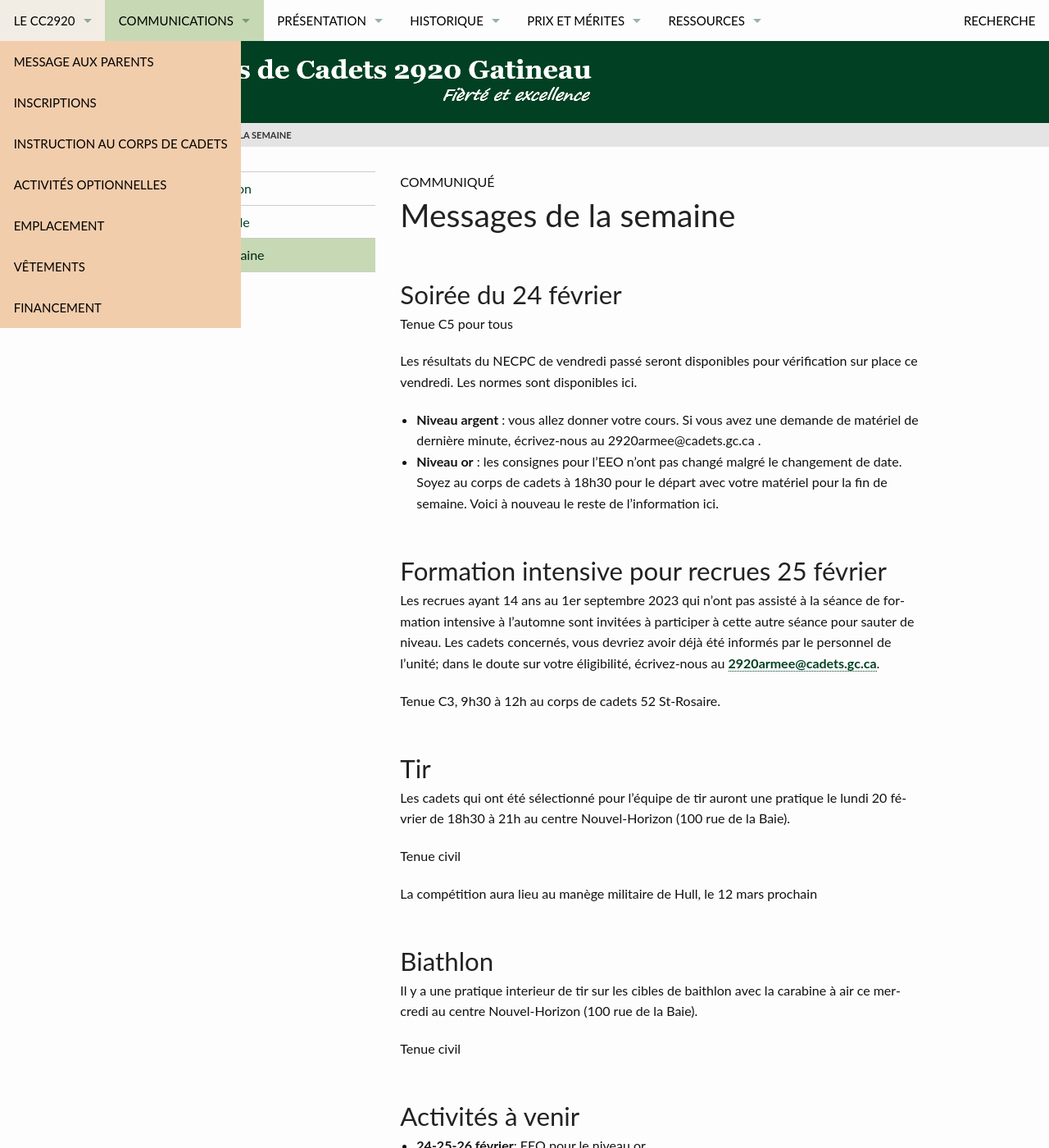
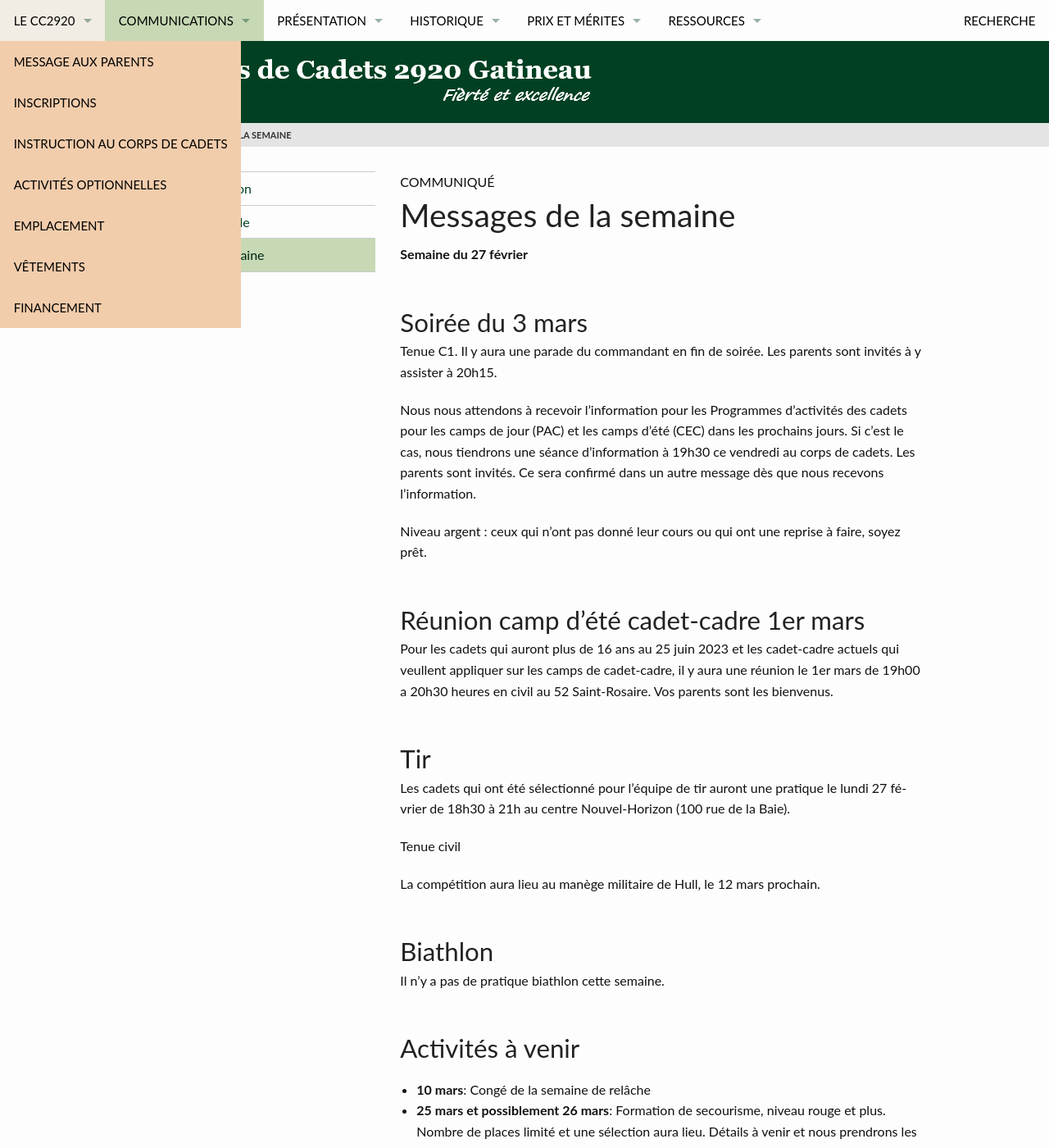
Before and after one commit to CC2920/web, a Jekyll site: the page built from content/_communications/messages.md, in a window 1280 px wide and 1400 px high. Shown: the whole window at 82% size. Built offline with Jekyll 4.4.1, drawn with Linux system fonts in a browser that asks for light colours; some of the changed text lies outside the part shown.

Commit message:
Updated communications/message layout

```diff
--- /dev/null
+++ b/_layouts/messages.html
@@ -0,0 +1,17 @@
+---
+layout: left-nav
+format: page-fullwidth
+---
+
+{{ content }}
+
+<h2 class="b15">Activités à venir</h2>
+
+{% assign activities = page.activities %}
+{% if activities %}
+<ul>
+{% for activity in activities %}
+<li><b>{{ activity.date }}</b>: {{ activity.title }}</li>
+{% endfor %}
+</ul>
+{% endif %}
--- a/content/_communications/messages.md
+++ b/content/_communications/messages.md
@@ -1,55 +1,39 @@
 ---
 title:  "Messages de la semaine"
+layout: "messages"
 
 activities:
-    - date: 24-25-26 février
-      title: EEO pour le niveau or
-    - date: 25 février
-      title: Formation intensive pour les recrues ayant 14 ans au 1er septembre 2023
     - date: 10 mars
       title: Congé de la semaine de relâche
+    - date: 25 mars et possiblement 26 mars
+      title: Formation de secourisme, niveau rouge et plus. Nombre de places limité et une sélection aura lieu. Détails à venir et nous prendrons les inscriptions ce vendredi.
 ---
 
 
-## Soirée du 24 février
-
-Tenue C5 pour tous
-
-Les résultats du NECPC de vendredi passé seront disponibles pour vérification sur place ce vendredi. Les normes sont disponibles ici.
-
-- **Niveau argent** : vous allez donner votre cours. Si vous avez une demande de matériel de dernière minute, écrivez-nous au 2920armee@cadets.gc.ca .
-- **Niveau or** : les consignes pour l’EEO n’ont pas changé malgré le changement de date. Soyez au corps de cadets à 18h30 pour le départ avec votre matériel pour la fin de semaine. Voici à nouveau le reste de l’information ici.
+**Semaine du 27 février**
 
 
-## Formation intensive pour recrues 25 février
+## Soirée du 3 mars
 
-Les recrues ayant 14 ans au 1er septembre 2023 qui n’ont pas assisté à la séance de formation intensive à l’automne sont invitées à participer à cette autre séance pour sauter de niveau. Les cadets concernés, vous devriez avoir déjà été informés par le personnel de l’unité; dans le doute sur votre éligibilité, écrivez-nous au <2920armee@cadets.gc.ca>.
+Tenue C1. Il y aura une parade du commandant en fin de soirée. Les parents sont invités à y assister à 20h15.
 
-Tenue C3, 9h30 à 12h au corps de cadets 52 St-Rosaire.
+Nous nous attendons à recevoir l’information pour les Programmes d’activités des cadets pour les camps de jour (PAC) et les camps d’été (CEC) dans les prochains jours. Si c’est le cas, nous tiendrons une séance d’information à 19h30 ce vendredi au corps de cadets. Les parents sont invités. Ce sera confirmé dans un autre message dès que nous recevons l’information.
 
+Niveau argent : ceux qui n’ont pas donné leur cours ou qui ont une reprise à faire, soyez prêt.
+
+## Réunion camp d’été cadet-cadre 1er mars
+
+Pour les cadets qui auront plus de 16 ans au 25 juin 2023 et les cadet-cadre actuels qui veullent appliquer sur les camps de cadet-cadre, il y aura une réunion le 1er mars de 19h00 a 20h30 heures en civil au 52 Saint-Rosaire. Vos parents sont les bienvenus.
 
 ## Tir
 
-Les cadets qui ont été sélectionné pour l’équipe de tir auront une pratique le lundi 20 février de 18h30 à 21h au centre Nouvel-Horizon (100 rue de la Baie).
+Les cadets qui ont été sélectionné pour l’équipe de tir auront une pratique le lundi 27 février de 18h30 à 21h au centre Nouvel-Horizon (100 rue de la Baie).
 
 Tenue civil
 
-La compétition aura lieu au manège militaire de Hull, le 12 mars prochain
+La compétition aura lieu au manège militaire de Hull, le 12 mars prochain.
 
 
 ## Biathlon
 
-Il y a une pratique interieur de tir sur les cibles de baithlon avec la carabine à air ce mercredi au centre Nouvel-Horizon (100 rue de la Baie).
-
-Tenue civil
-
-## Activités à venir
-
-{% assign activities = page.activities %}
-{% if activities %}
-<ul>
-{% for activity in activities %}
-<li><b>{{ activity.date }}</b>: {{ activity.title }}</li>
-{% endfor %}
-</ul>
-{% endif %}
+Il n’y a pas de pratique biathlon cette semaine.
```
